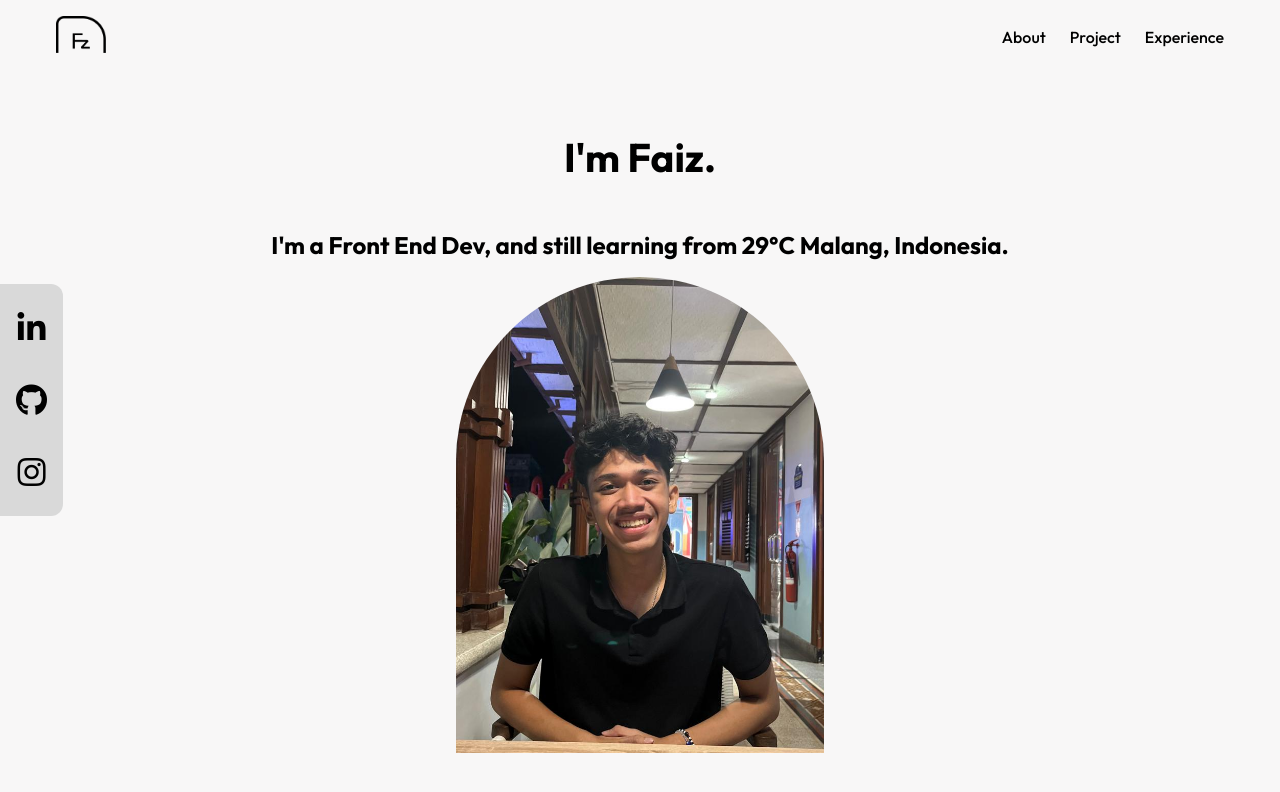
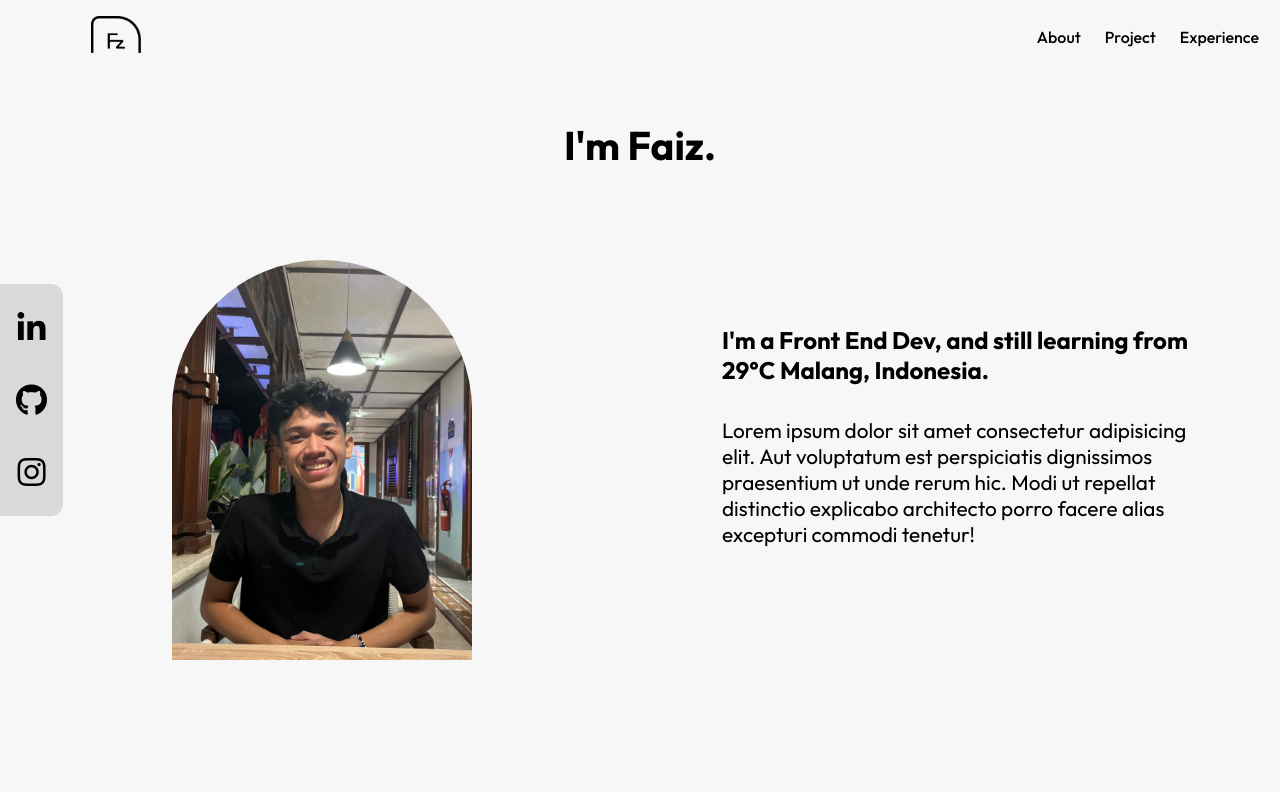
Before and after one commit to faizfznn/PORTOFOLIO, a plain HTML site: page page/about.html in a window 1280 px wide. Drawn offline with Linux system fonts and the light colour scheme.

Commit message:
new about page

```diff
--- a/page/about.html
+++ b/page/about.html
@@ -5,7 +5,9 @@
     <meta charset="UTF-8">
     <meta name="viewport" content="width=device-width, initial-scale=1.0">
     <link rel="stylesheet" href="../styles/about.css">
-    <link rel="stylesheet" href="https://cdnjs.cloudflare.com/ajax/libs/font-awesome/5.15.4/css/all.min.css" integrity="sha512-1ycn6IcaQQ40/MKBW2W4Rhis/DbILU74C1vSrLJxCq57o941Ym01SwNsOMqvEBFlcgUa6xLiPY/NS5R+E6ztJQ==" crossorigin="anonymous" referrerpolicy="no-referrer">
+    <link rel="stylesheet" href="https://cdnjs.cloudflare.com/ajax/libs/font-awesome/5.15.4/css/all.min.css"
+        integrity="sha512-1ycn6IcaQQ40/MKBW2W4Rhis/DbILU74C1vSrLJxCq57o941Ym01SwNsOMqvEBFlcgUa6xLiPY/NS5R+E6ztJQ=="
+        crossorigin="anonymous" referrerpolicy="no-referrer">
     <title>Porto</title>
 </head>
 
@@ -23,13 +25,18 @@
         </nav>
     </header>
     <main>
-        <div class="content">
+        <div class="content-wrapper">
+            <p class="intro">I'm Faiz.</p>
+            <div class="content-image">
+                <img class="foto-profil" src="../img/test.JPG" alt="Faiz Fauzan">
+            </div>
+        </div>
+        <div>
             <div class="content-description">
-                <p><span class="intro">I'm Faiz.</span></p>
                 <h1 class="title">I'm a Front End Dev, and still learning from 29°C Malang, Indonesia.</h1>
-            </div>
-            <div>
-                <img class="foto-profil" src="../img/test.JPG" alt="Faiz Fauzan">
+                <p class="description">Lorem ipsum dolor sit amet consectetur adipisicing elit. Aut voluptatum est
+                    perspiciatis dignissimos praesentium ut unde rerum hic. Modi ut repellat distinctio explicabo
+                    architecto porro facere alias excepturi commodi tenetur!</p>
             </div>
         </div>
         <aside>
--- a/styles/about.css
+++ b/styles/about.css
@@ -14,10 +14,12 @@ body {
     background-color: #f8f7f7;
 }
 
+/* navbar */
 header.navbar-container {
     width: 100%;
     max-width: 1200px;
     margin: auto;
+    margin-left: 75px;
     padding: 1rem;
     display: flex;
     justify-content: space-between;
@@ -55,68 +57,62 @@ header.navbar-container .nav-list li:hover a {
 
 main {
     flex: 1;
+    flex-direction: row;
     display: flex;
-    flex-direction: column;
     justify-content: center;
     align-items: center;
     padding: 2rem;
     max-width: 1200px;
     margin: auto;
-    text-align: center;
 }
 
-main .content-description {
-    display: flex;
-    flex-direction: column;
-    align-items: center;
-    gap: 1rem;
+/* about */
+
+.intro {
+    font-weight: bold;
+    text-align: center;
+    position: absolute;
+    top: 10%;
+    left: 50%;
+    transform: translateX(-50%);
+    font-size: 2.5rem;
 }
 
-main .content-description .intro {
-    font-size: 2.5rem;
-    font-weight: bold;
+main .foto-profil {
+    width: 300px;
+    height: 400px;
+    border-top-left-radius: 1000px;
+    border-top-right-radius: 1000px;
+    object-fit: cover;
+    object-position: center;
+    margin-top: 50px;
+}
+
+.content-image {
+    margin-left: 100px;
+}
+
+main .content-description{
+    display: flex;
+    flex: 1;
+    flex-direction: column;
+    margin-left: 250px;
 }
 
 main .content-description .title {
     font-size: 1.5rem;
+    margin-top: 20px;
+}
+main .content-description .description {
+    font-size: 1.5rem;
     margin-top: 1rem;
-}
+    font-size: 1.3rem;
 
-main .foto-profil {
-    width: 368px;
-    height: 476px;
-    border-top-left-radius: 1000px;
-    border-top-right-radius: 1000px;
-    object-fit: cover;
-    object-position: center;
 }
 
 
-/* main aside {
-    grid-column: 2;
-    grid-row: 2;
-    justify-self: end;
-}
 
-main aside .social-media ul {
-    list-style-type: none;
-    margin: 0;
-    padding: 0;
-    display: flex;
-    gap: 1rem;
-}
-
-main aside .social-media li a {
-    text-decoration: none;
-    font-size: 1.5rem;
-    color: black;
-    transition: color 0.3s ease-in-out;
-}
-
-main aside .social-media li a:hover {
-    color: gray;
-} */
-
+/* Sosmed Samping */
 main aside {
     position: fixed;
     inset-block: 0;
```
